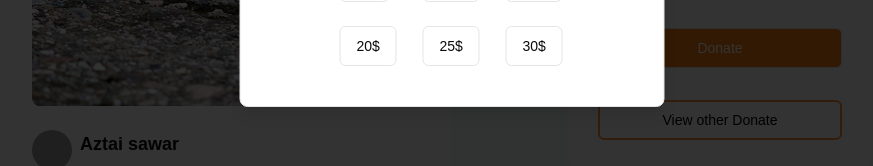
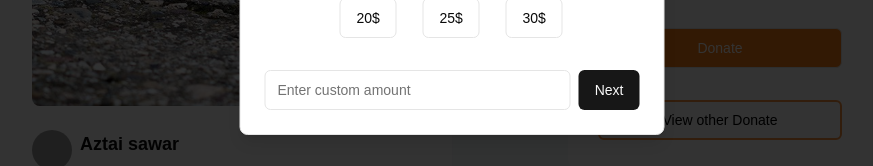
Before and after one commit to LEAP-2024-1C/Paws, a Next.js app in the folder frontend/: page /donation_detail in a window 1280 px wide. Both pictures are taken after a click on the button "Donate". Shown: the part 426-592 px from the top of the page, without its empty margins (188-1061 px from the left). Built offline with nearby package versions, Linux system fonts and the light colour scheme; no server answers; grey boxes are pictures that could not be loaded.

Commit message:
donate pay desing

```diff
--- a/frontend/src/components/donation_section/pay/pay_card.tsx
+++ b/frontend/src/components/donation_section/pay/pay_card.tsx
@@ -1,4 +1,5 @@
 import { Button } from "@/components/ui/button";
+import { Input } from "@/components/ui/input";
 import {
   Dialog,
   DialogContent,
@@ -60,6 +61,12 @@ export function PayCard() {
             ))}
           </div>
         </div>
+        <DialogFooter>
+          <div className="flex w-full max-w-sm items-center space-x-2">
+            <Input type="Number" placeholder="Enter custom amount" />
+            <Button type="submit">Next</Button>
+          </div>
+        </DialogFooter>
       </DialogContent>
     </Dialog>
   );
```
